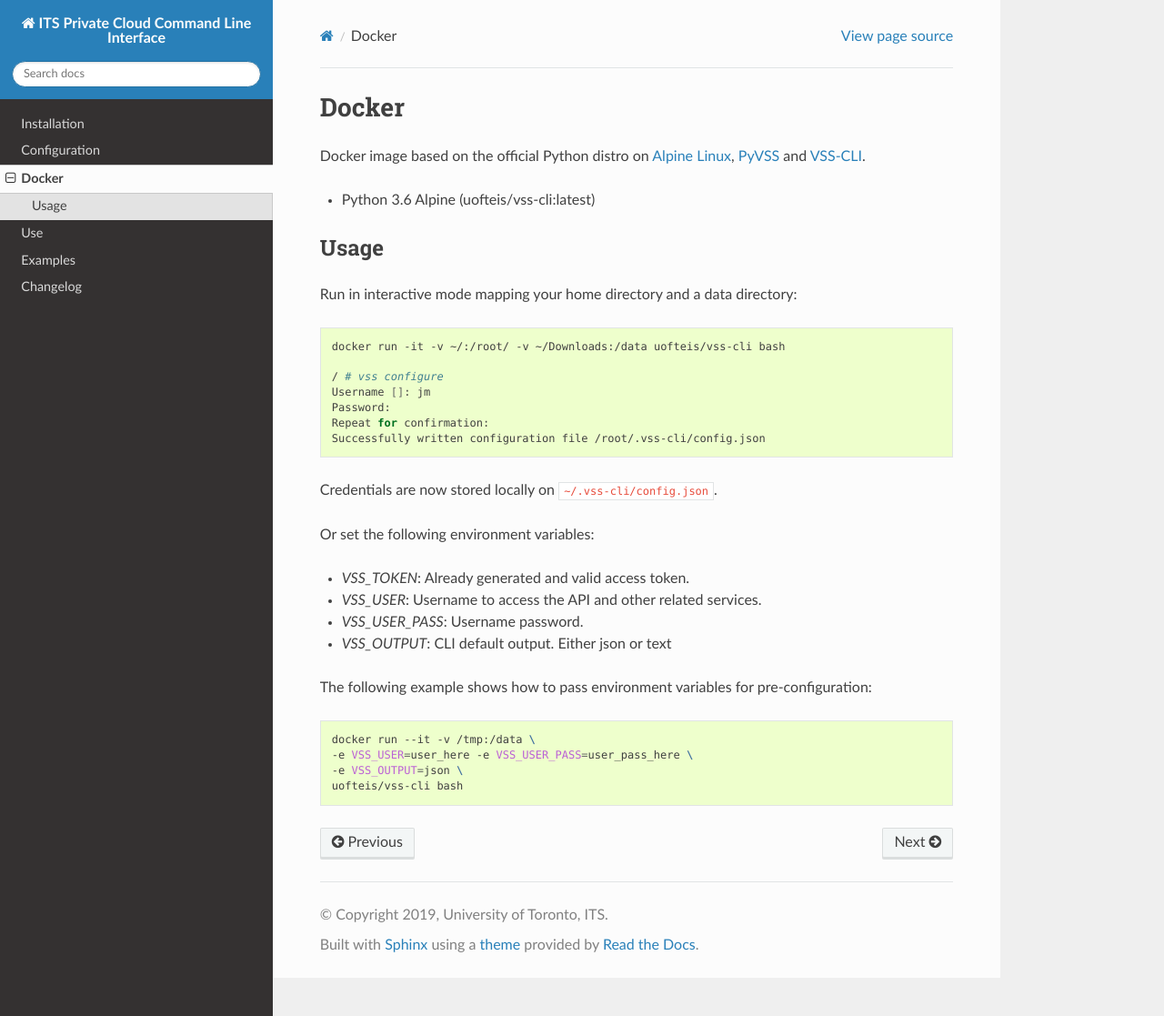
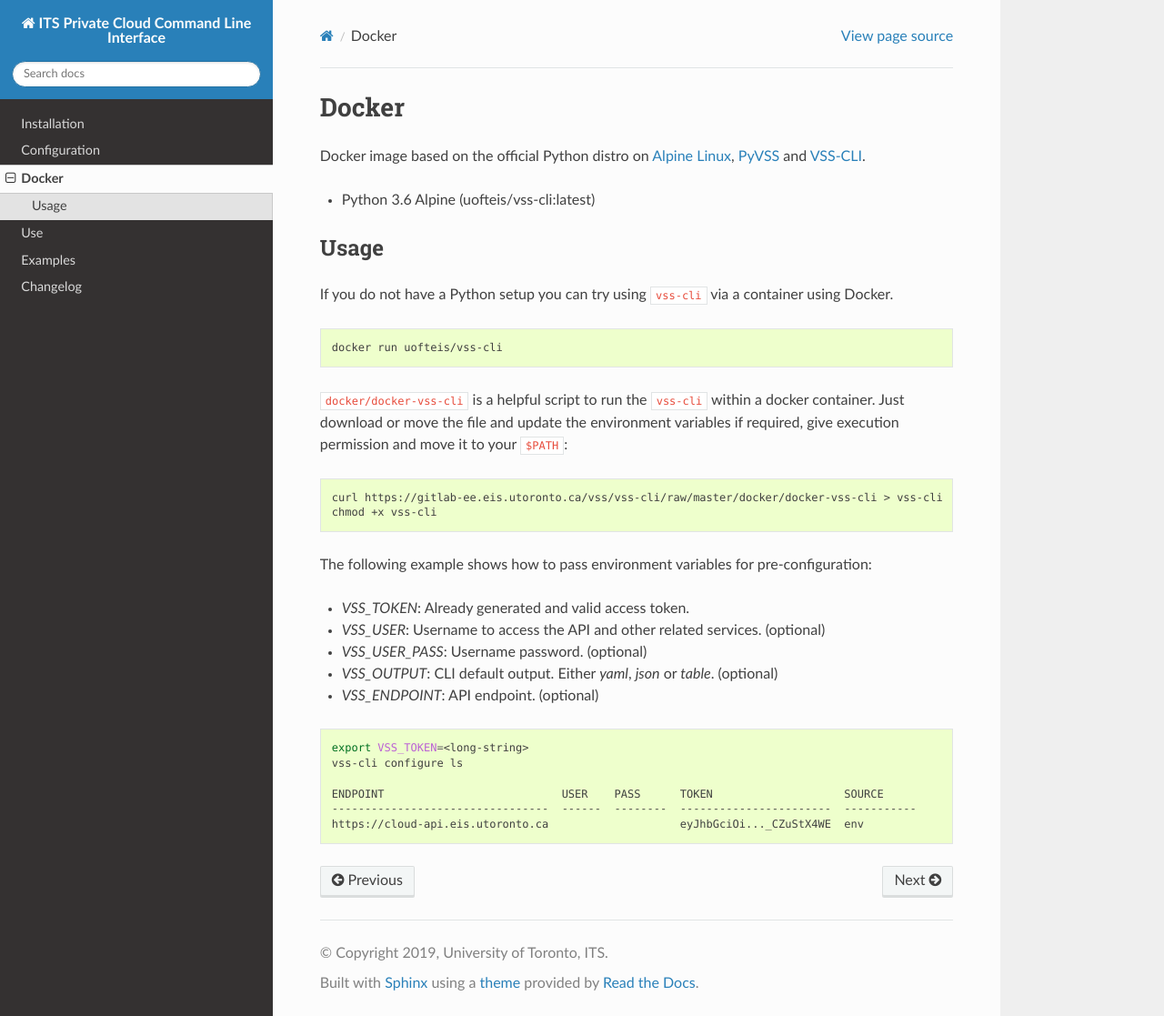
Before and after one commit to EIS-ITS/vss-cli, a Sphinx documentation site: the page built from docs/docker.rst, in a window 1280 px wide and 1117 px high. Shown: the whole window at 91% size. Built offline with Sphinx 7.4.7 and the Read the Docs theme 2.0.0, drawn with Linux system fonts in a browser that asks for light colours; the version number could not be read and is left out.

Commit message:
Issue #38: Add docker file and assets - Adding docker/Dockerfile to build vss-cli image - Update .dockerignore to avoid adding .git and other files - Adding docker/docker-vss-cli to run the vss-cli   on docker. - Updating docs/docker.rst - fixes #38

```diff
--- a/docs/docker.rst
+++ b/docs/docker.rst
@@ -9,32 +9,34 @@ Docker image based on the official Python distro on `Alpine Linux <https://hub.d
 Usage
 -----
 
-Run in interactive mode mapping your home directory and a data directory:
+If you do not have a Python setup you can try using ``vss-cli`` via a container using Docker.
 
 .. code-block:: bash
 
-    docker run -it -v ~/:/root/ -v ~/Downloads:/data uofteis/vss-cli bash
+    docker run uofteis/vss-cli
 
-    / # vss configure
-    Username []: jm
-    Password:
-    Repeat for confirmation:
-    Successfully written configuration file /root/.vss-cli/config.json
+``docker/docker-vss-cli`` is a helpful script to run the ``vss-cli`` within a
+docker container. Just download or move the file and update the environment variables if required,
+give execution permission and move it to your ``$PATH``:
 
-Credentials are now stored locally on ``~/.vss-cli/config.json``.
+.. code-block:: bash
 
-Or set the following environment variables:
-
-* `VSS_TOKEN`: Already generated and valid access token.
-* `VSS_USER`: Username to access the API and other related services.
-* `VSS_USER_PASS`: Username password.
-* `VSS_OUTPUT`: CLI default output. Either json or text
+    curl https://gitlab-ee.eis.utoronto.ca/vss/vss-cli/raw/master/docker/docker-vss-cli > vss-cli
+    chmod +x vss-cli
 
 The following example shows how to pass environment variables for pre-configuration:
 
+* `VSS_TOKEN`: Already generated and valid access token.
+* `VSS_USER`: Username to access the API and other related services. (optional)
+* `VSS_USER_PASS`: Username password. (optional)
+* `VSS_OUTPUT`: CLI default output. Either `yaml`, `json` or `table`. (optional)
+* `VSS_ENDPOINT`: API endpoint. (optional)
+
 .. code-block:: bash
 
-    docker run --it -v /tmp:/data \
-    -e VSS_USER=user_here -e VSS_USER_PASS=user_pass_here \
-    -e VSS_OUTPUT=json \
-    uofteis/vss-cli bash
+    export VSS_TOKEN=<long-string>
+    vss-cli configure ls
+
+    ENDPOINT                           USER    PASS      TOKEN                    SOURCE
+    ---------------------------------  ------  --------  -----------------------  -----------
+    https://cloud-api.eis.utoronto.ca                    eyJhbGciOi..._CZuStX4WE  env
```
Also changed, not shown: README.md (+16 -0 lines), .bumpversion.cfg, 3 other files.
